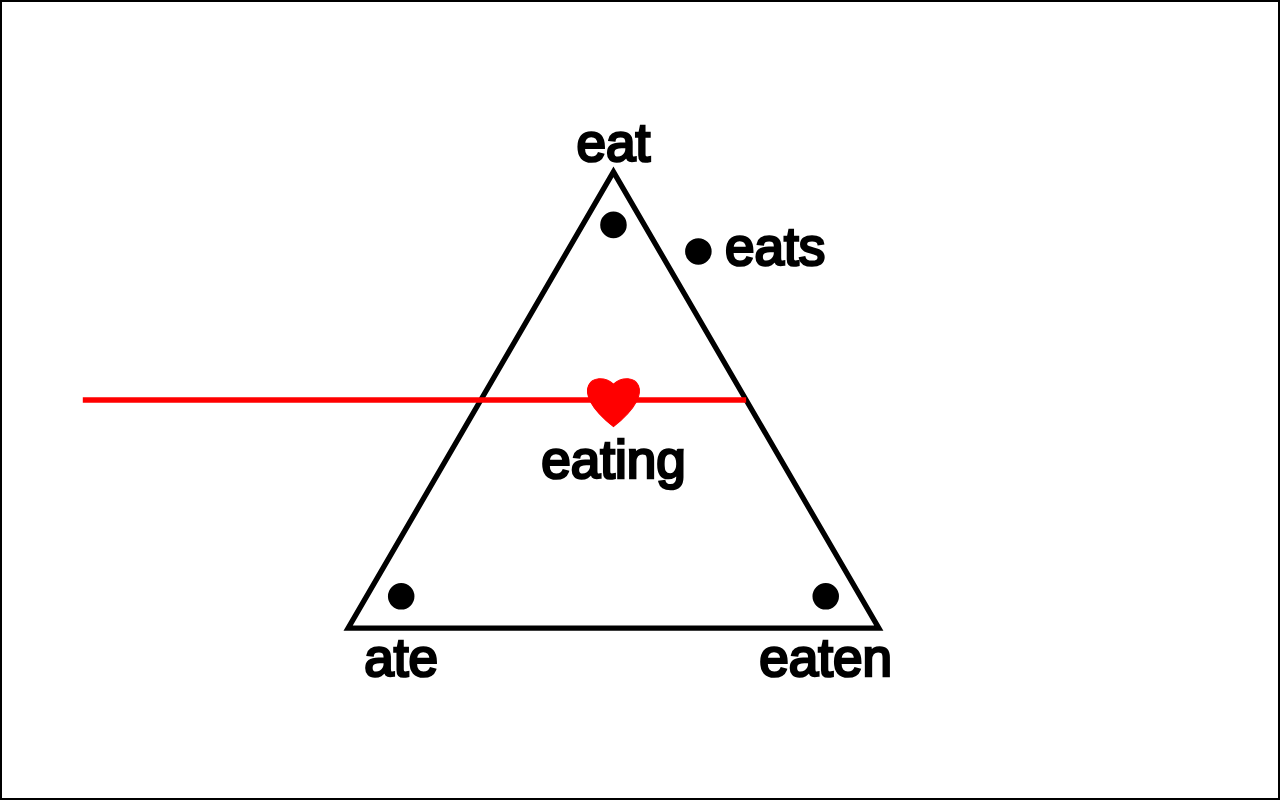
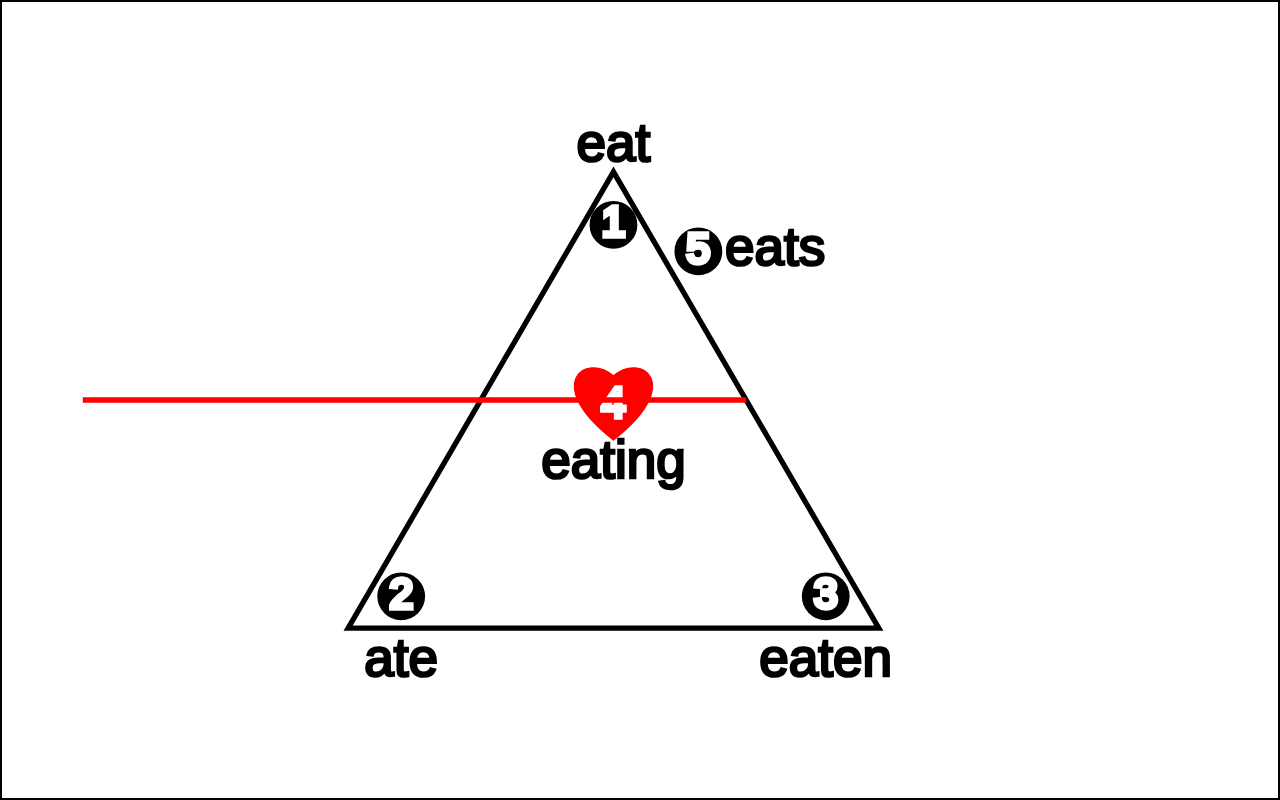
Before and after one commit to riwepo/grammar-triangles, a Next.js app: page /basic-triangle in a window 1280 px wide. Built offline with nearby package versions, Linux system fonts and the light colour scheme.

Commit message:
remove logging, add number to circles

```diff
--- a/src/components/basic-triangle.jsx
+++ b/src/components/basic-triangle.jsx
@@ -1,7 +1,6 @@
 import { cn } from "@/lib/utils/css-class";
 
 function BasicTriangle({ uuid, colour, verbForms, formVisibility, className }) {
-  console.log(verbForms, formVisibility);
   return (
     <svg
       className={cn(className)}
@@ -18,7 +17,17 @@ function BasicTriangle({ uuid, colour, verbForms, formVisibility, className }) {
           stroke={colour}
         />
         <g id={`${uuid}head`}>
-          <circle cx="0" cy="-33" r="2" stroke="black" fill="black" />
+          <circle cx="0" cy="-33" r="4" stroke="black" fill="black" />
+          <text
+            x="0"
+            y="-33"
+            stroke="white"
+            fontSize="8px"
+            textAnchor="middle"
+            dominantBaseline="middle"
+          >
+            1
+          </text>
           <text
             x="0"
             y="-45"
@@ -32,7 +41,17 @@ function BasicTriangle({ uuid, colour, verbForms, formVisibility, className }) {
           </text>
         </g>
         <g id={`${uuid}preterite`}>
-          <circle cx="-40" cy="37" r="2" stroke="black" fill="black" />
+          <circle cx="-40" cy="37" r="4" stroke="black" fill="black" />
+          <text
+            x="-40"
+            y="37"
+            stroke="white"
+            fontSize="8px"
+            textAnchor="middle"
+            dominantBaseline="middle"
+          >
+            2
+          </text>
           <text
             x="-40"
             y="52"
@@ -46,7 +65,17 @@ function BasicTriangle({ uuid, colour, verbForms, formVisibility, className }) {
           </text>
         </g>
         <g id={`${uuid}past-participle`}>
-          <circle cx="40" cy="37" r="2" stroke="black" fill="black" />
+          <circle cx="40" cy="37" r="4" stroke="black" fill="black" />
+          <text
+            x="40"
+            y="37"
+            stroke="white"
+            fontSize="8px"
+            textAnchor="middle"
+            dominantBaseline="middle"
+          >
+            3
+          </text>
           <text
             x="40"
             y="52"
@@ -61,7 +90,7 @@ function BasicTriangle({ uuid, colour, verbForms, formVisibility, className }) {
         </g>
         <g id={`${uuid}present-participle`}>
           <path
-            transform="scale(0.1, 0.1)"
+            transform="scale(0.15, 0.15)"
             d="M0,-30
           C 35,-60 90,-20 0,50
           C -90,-20 -35,-60 0,-30"
@@ -69,6 +98,16 @@ function BasicTriangle({ uuid, colour, verbForms, formVisibility, className }) {
             stroke="red"
             strokeWidth="2"
           />
+          <text
+            x="0"
+            y="1"
+            stroke="white"
+            fontSize="8px"
+            textAnchor="middle"
+            dominantBaseline="middle"
+          >
+            4
+          </text>
           <text
             x="0"
             y="12"
@@ -83,7 +122,17 @@ function BasicTriangle({ uuid, colour, verbForms, formVisibility, className }) {
           </text>
         </g>
         <g id={`${uuid}third-person-singular`}>
-          <circle cx="16" cy="-28" r="2" stroke="black" fill="black" />
+          <circle cx="16" cy="-28" r="4" stroke="black" fill="black" />
+          <text
+            x="16"
+            y="-28"
+            stroke="white"
+            fontSize="8px"
+            textAnchor="middle"
+            dominantBaseline="middle"
+          >
+            5
+          </text>
           <text
             x="21"
             y="-28"
```
